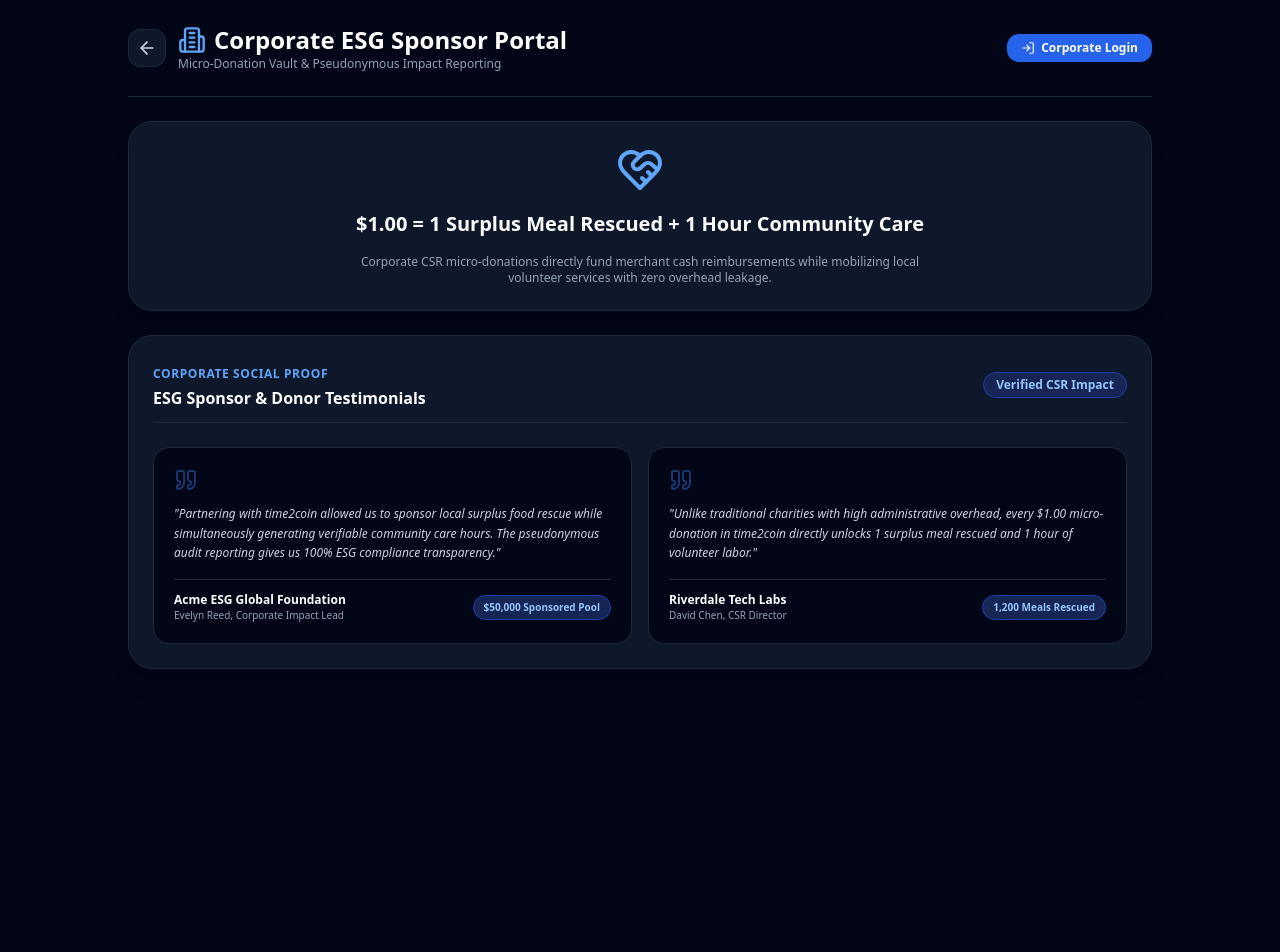
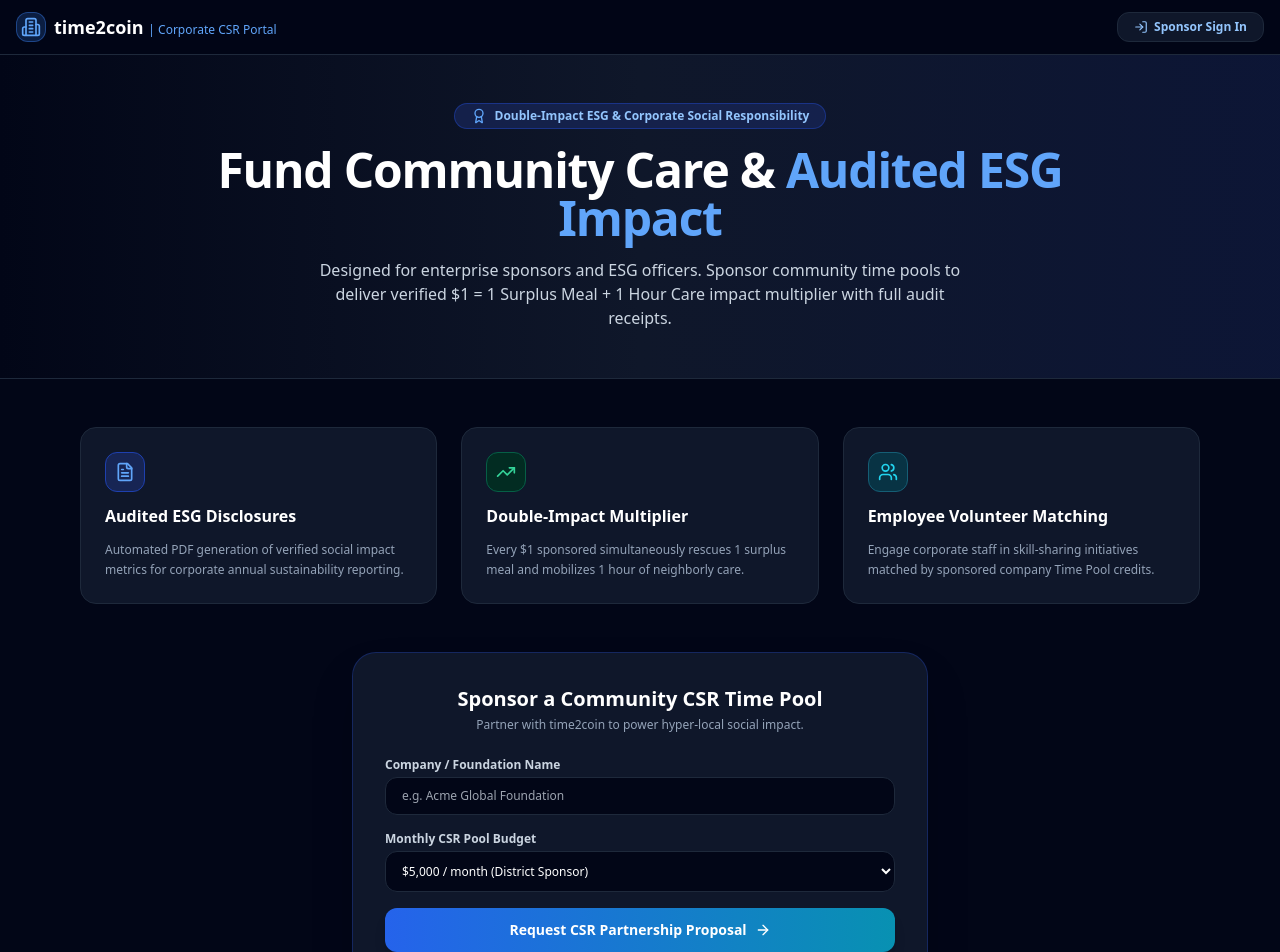
Before and after one commit to time2coin/time2coin, a Next.js app: page /corporate in a window 1280 px wide. Shown: the top 952 px of the page. Before the commit the page ends 800 px from the top, so only its background shows below. Built offline with nearby package versions, Linux system fonts and the light colour scheme.

Commit message:
Refactor Corporate CSR Portal to CSR Page
Refactor Corporate CSR Portal to Corporate CSR Page with updated state management and form handling. Removed user authentication logic and added sponsorship form.

```diff
--- a/app/corporate/page.tsx
+++ b/app/corporate/page.tsx
@@ -1,114 +1,139 @@
 'use client';
 
-import React, { useState, useEffect } from 'react';
-import { Building2, ArrowLeft, HeartHandshake, ShieldCheck, LogIn, LogOut, Award, Quote, CheckCircle2 } from 'lucide-react';
+import React, { useState } from 'react';
+import {
+  Building2, Award, ShieldCheck, ArrowRight, CheckCircle2,
+  Sparkles, FileText, TrendingUp, Users, Heart, Globe, LogIn
+} from 'lucide-react';
 
-export default function CorporateCSRPortal() {
-  const [currentUser, setCurrentUser] = useState<any>(null);
+export default function CorporateCSRPage() {
+  const [submitted, setSubmitted] = useState(false);
+  const [companyName, setCompanyName] = useState('');
+  const [sponsorshipTier, setSponsorshipTier] = useState('$5,000 / mo');
 
-  useEffect(() => {
-    const saved = localStorage.getItem('time2coin_user');
-    if (saved) {
-      try {
-        setCurrentUser(JSON.parse(saved));
-      } catch (e) {}
-    }
-  }, []);
-
-  const handleLogout = () => {
-    localStorage.removeItem('time2coin_user');
-    setCurrentUser(null);
+  const handleSubmit = (e: React.FormEvent) => {
+    e.preventDefault();
+    setSubmitted(true);
   };
 
-  const corporateTestimonials = [
-    {
-      company: 'Acme ESG Global Foundation',
-      author: 'Evelyn Reed, Corporate Impact Lead',
-      quote: 'Partnering with time2coin allowed us to sponsor local surplus food rescue while simultaneously generating verifiable community care hours. The pseudonymous audit reporting gives us 100% ESG compliance transparency.',
-      impact: '$50,000 Sponsored Pool'
-    },
-    {
-      company: 'Riverdale Tech Labs',
-      author: 'David Chen, CSR Director',
-      quote: 'Unlike traditional charities with high administrative overhead, every $1.00 micro-donation in time2coin directly unlocks 1 surplus meal rescued and 1 hour of volunteer labor.',
-      impact: '1,200 Meals Rescued'
-    }
-  ];
+  return (
+    <div className="min-h-screen bg-slate-950 text-slate-100 font-sans pb-16">
+      {/* HEADER */}
+      <header className="border-b border-slate-800 bg-slate-950/90 backdrop-blur sticky top-0 z-40 px-4 py-3">
+        <div className="max-w-7xl mx-auto flex items-center justify-between">
+          <a href="/" className="flex items-center gap-2">
+            <div className="p-1 bg-blue-500/20 border border-blue-500/40 rounded-xl">
+              <Building2 className="w-5 h-5 text-blue-400" />
+            </div>
+            <span className="font-bold text-lg text-white">time2coin <span className="text-blue-400 text-xs font-normal">| Corporate CSR Portal</span></span>
+          </a>
+          <a href="/auth" className="px-4 py-1.5 bg-slate-900 border border-slate-800 hover:border-blue-500/50 text-blue-300 rounded-xl text-xs font-bold transition flex items-center gap-1.5">
+            <LogIn className="w-3.5 h-3.5" /> Sponsor Sign In
+          </a>
+        </div>
+      </header>
 
-  return (
-    <div className="min-h-screen bg-slate-950 text-slate-100 font-sans p-6">
-      <header className="max-w-5xl mx-auto flex items-center justify-between pb-6 border-b border-slate-800 mb-6">
-        <div className="flex items-center gap-3">
-          <a href="/" className="p-2 bg-slate-900 hover:bg-slate-800 border border-slate-800 rounded-xl transition">
-            <ArrowLeft className="w-5 h-5 text-slate-300" />
-          </a>
-          <div>
-            <h1 className="text-2xl font-black text-white flex items-center gap-2">
-              <Building2 className="w-7 h-7 text-blue-400" /> Corporate ESG Sponsor Portal
+      {/* HERO SECTION */}
+      <section className="bg-gradient-to-r from-slate-950 via-slate-900 to-blue-950/50 border-b border-slate-800 py-12 px-4">
+        <div className="max-w-4xl mx-auto text-center space-y-4">
+          <div className="inline-flex items-center gap-2 bg-blue-950/80 border border-blue-800/60 px-4 py-1 rounded-full text-xs font-bold text-blue-300">
+            <Award className="w-4 h-4 text-blue-400" /> Double-Impact ESG & Corporate Social Responsibility
+          </div>
+          <h1 className="text-3xl sm:text-5xl font-black text-white tracking-tight">
+            Fund Community Care & <span className="text-blue-400">Audited ESG Impact</span>
           </h1>
-            <p className="text-xs text-slate-400">Micro-Donation Vault & Pseudonymous Impact Reporting</p>
+          <p className="text-xs sm:text-base text-slate-300 leading-relaxed max-w-2xl mx-auto">
+            Designed for enterprise sponsors and ESG officers. Sponsor community time pools to deliver verified $1 = 1 Surplus Meal + 1 Hour Care impact multiplier with full audit receipts.
+          </p>
+        </div>
+      </section>
+
+      {/* CSR IMPACT METRICS SHOWCASE */}
+      <div className="max-w-6xl mx-auto px-4 py-12 space-y-12">
+        <div className="grid grid-cols-1 md:grid-cols-3 gap-6">
+          <div className="bg-slate-900 border border-slate-800 rounded-2xl p-6 space-y-3">
+            <div className="w-10 h-10 rounded-xl bg-blue-950 border border-blue-800 flex items-center justify-center text-blue-400 font-bold">
+              <FileText className="w-5 h-5" />
+            </div>
+            <h3 className="font-bold text-white text-base">Audited ESG Disclosures</h3>
+            <p className="text-xs text-slate-400 leading-relaxed">
+              Automated PDF generation of verified social impact metrics for corporate annual sustainability reporting.
+            </p>
+          </div>
+
+          <div className="bg-slate-900 border border-slate-800 rounded-2xl p-6 space-y-3">
+            <div className="w-10 h-10 rounded-xl bg-emerald-950 border border-emerald-800 flex items-center justify-center text-emerald-400 font-bold">
+              <TrendingUp className="w-5 h-5" />
+            </div>
+            <h3 className="font-bold text-white text-base">Double-Impact Multiplier</h3>
+            <p className="text-xs text-slate-400 leading-relaxed">
+              Every $1 sponsored simultaneously rescues 1 surplus meal and mobilizes 1 hour of neighborly care.
+            </p>
+          </div>
+
+          <div className="bg-slate-900 border border-slate-800 rounded-2xl p-6 space-y-3">
+            <div className="w-10 h-10 rounded-xl bg-cyan-950 border border-cyan-800 flex items-center justify-center text-cyan-400 font-bold">
+              <Users className="w-5 h-5" />
+            </div>
+            <h3 className="font-bold text-white text-base">Employee Volunteer Matching</h3>
+            <p className="text-xs text-slate-400 leading-relaxed">
+              Engage corporate staff in skill-sharing initiatives matched by sponsored company Time Pool credits.
+            </p>
           </div>
         </div>
 
-        {currentUser ? (
-          <div className="flex items-center gap-2 bg-slate-900 border border-slate-800 px-3 py-1.5 rounded-xl">
-            <div className="text-right">
-              <span className="text-xs font-bold text-white block">{currentUser.name}</span>
-              <span className="text-[10px] text-blue-400 block">{currentUser.role}</span>
+        {/* CSR SPONSORSHIP FORM */}
+        <div className="bg-slate-900 border border-blue-800/40 rounded-3xl p-6 sm:p-8 max-w-xl mx-auto shadow-2xl space-y-6">
+          <div className="text-center space-y-1">
+            <h2 className="text-xl font-bold text-white">Sponsor a Community CSR Time Pool</h2>
+            <p className="text-xs text-slate-400">Partner with time2coin to power hyper-local social impact.</p>
           </div>
-            <button onClick={handleLogout} className="p-1.5 bg-slate-800 hover:bg-slate-700 text-slate-300 rounded-lg transition ml-1" title="Logout">
-              <LogOut className="w-3.5 h-3.5" />
-            </button>
+
+          {submitted ? (
+            <div className="p-6 bg-blue-950/60 border border-blue-800 text-blue-200 rounded-2xl text-center space-y-3">
+              <CheckCircle2 className="w-10 h-10 text-blue-400 mx-auto" />
+              <h3 className="font-bold text-base text-white">Sponsorship Inquiry Received!</h3>
+              <p className="text-xs text-slate-300">
+                Thank you, <strong>{companyName}</strong>. Our CSR Partnership Director will contact your office with a customized ESG proposal within 24 hours.
+              </p>
             </div>
           ) : (
-          <a href="/auth" className="px-3.5 py-1.5 bg-blue-600 hover:bg-blue-500 text-white rounded-xl text-xs font-bold transition flex items-center gap-1.5">
-            <LogIn className="w-3.5 h-3.5" /> Corporate Login
-          </a>
-        )}
-      </header>
-
-      <main className="max-w-5xl mx-auto space-y-6">
-        {/* HERO MULTIPLIER BANNER */}
-        <div className="bg-slate-900 border border-slate-800 rounded-3xl p-6 shadow-xl text-center space-y-4">
-          <HeartHandshake className="w-12 h-12 text-blue-400 mx-auto" />
-          <h2 className="text-xl font-bold text-white">$1.00 = 1 Surplus Meal Rescued + 1 Hour Community Care</h2>
-          <p className="text-xs text-slate-400 max-w-xl mx-auto">Corporate CSR micro-donations directly fund merchant cash reimbursements while mobilizing local volunteer services with zero overhead leakage.</p>
+            <form onSubmit={handleSubmit} className="space-y-4">
+              <div>
+                <label className="block text-xs font-semibold text-slate-300 mb-1">Company / Foundation Name</label>
+                <input
+                  type="text"
+                  required
+                  value={companyName}
+                  onChange={(e) => setCompanyName(e.target.value)}
+                  placeholder="e.g. Acme Global Foundation"
+                  className="w-full bg-slate-950 border border-slate-800 rounded-xl px-4 py-2.5 text-xs text-white focus:outline-none focus:border-blue-500"
+                />
               </div>
 
-        {/* CORPORATE & DONOR TESTIMONIALS */}
-        <section className="bg-slate-900 border border-slate-800 rounded-3xl p-6 space-y-6 shadow-xl">
-          <div className="flex justify-between items-center border-b border-slate-800 pb-3">
               <div>
-              <span className="text-xs font-bold text-blue-400 uppercase tracking-wider">Corporate Social Proof</span>
-              <h3 className="text-base font-bold text-white mt-0.5">ESG Sponsor & Donor Testimonials</h3>
-            </div>
-            <span className="text-xs font-bold bg-blue-950 text-blue-300 border border-blue-800 px-3 py-1 rounded-full">
-              Verified CSR Impact
-            </span>
+                <label className="block text-xs font-semibold text-slate-300 mb-1">Monthly CSR Pool Budget</label>
+                <select
+                  value={sponsorshipTier}
+                  onChange={(e) => setSponsorshipTier(e.target.value)}
+                  className="w-full bg-slate-950 border border-slate-800 rounded-xl px-3 py-2.5 text-xs text-white focus:outline-none focus:border-blue-500"
+                >
+                  <option value="$1,000 / mo">$1,000 / month (Local Pilot)</option>
+                  <option value="$5,000 / mo">$5,000 / month (District Sponsor)</option>
+                  <option value="$25,000 / mo">$25,000 / month (Citywide Impact)</option>
+                </select>
               </div>
 
-          <div className="grid grid-cols-1 md:grid-cols-2 gap-4">
-            {corporateTestimonials.map((t, idx) => (
-              <div key={idx} className="bg-slate-950 border border-slate-800 rounded-2xl p-5 space-y-4 flex flex-col justify-between">
-                <div className="space-y-3">
-                  <Quote className="w-6 h-6 text-blue-500/40" />
-                  <p className="text-xs text-slate-300 leading-relaxed italic">"{t.quote}"</p>
-                </div>
-
-                <div className="pt-3 border-t border-slate-800 flex items-center justify-between">
-                  <div>
-                    <h4 className="font-bold text-white text-xs">{t.company}</h4>
-                    <span className="text-[10px] text-slate-400 block">{t.author}</span>
-                  </div>
-                  <span className="text-[10px] font-bold bg-blue-950 text-blue-300 border border-blue-800 px-2.5 py-1 rounded-full">
-                    {t.impact}
-                  </span>
+              <button
+                type="submit"
+                className="w-full py-3 bg-gradient-to-r from-blue-600 to-cyan-600 hover:from-blue-500 text-white font-bold text-xs sm:text-sm rounded-xl transition shadow-lg flex items-center justify-center gap-2"
+              >
+                Request CSR Partnership Proposal <ArrowRight className="w-4 h-4" />
+              </button>
+            </form>
+          )}
         </div>
       </div>
-            ))}
-          </div>
-        </section>
-      </main>
     </div>
   );
 }
```
Lines whose indentation alone changed are shown as unchanged.
